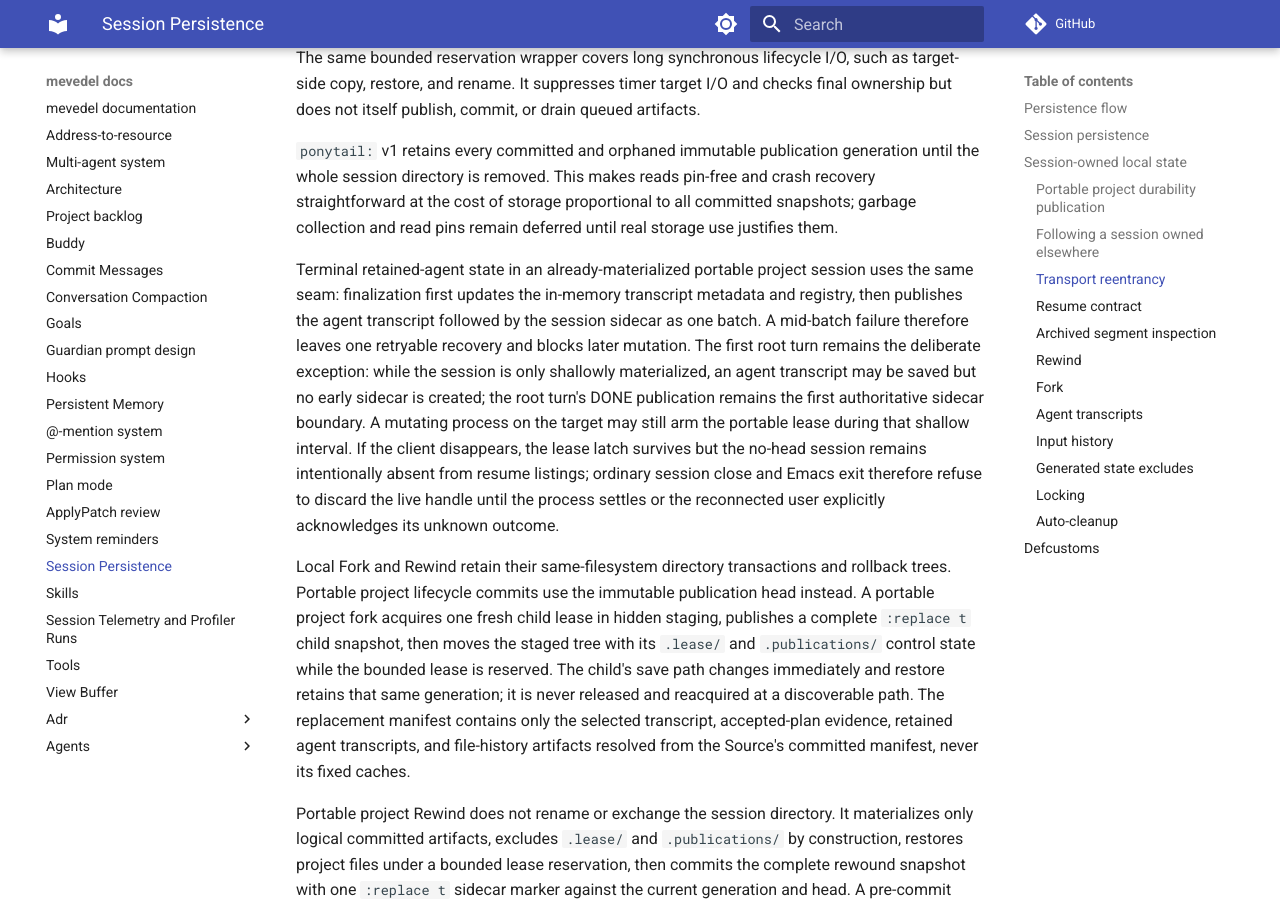
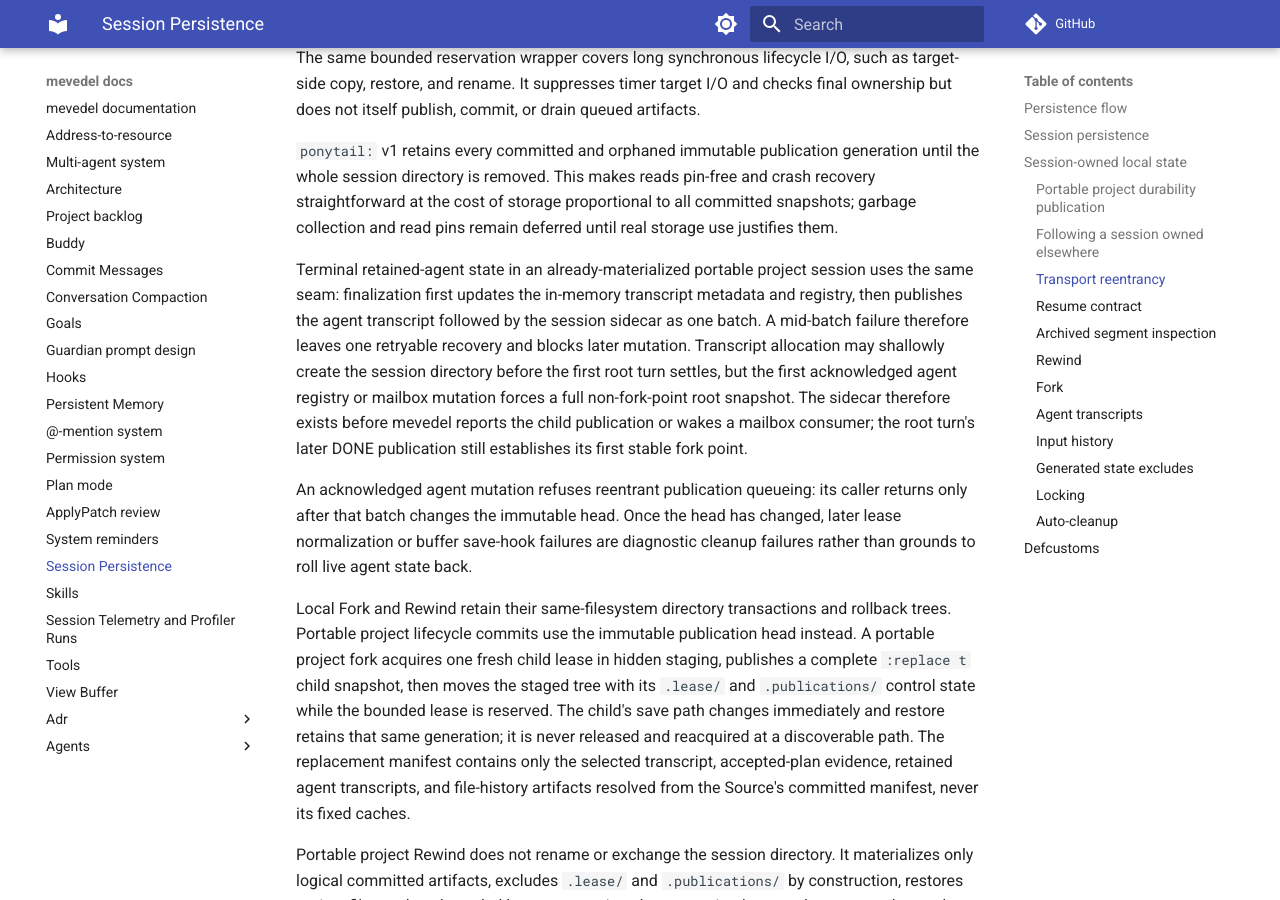
Before and after one commit to FrauH0lle/mevedel, an MkDocs documentation site: the page built from docs/sessions.md, in a window 1280 px wide and 900 px high, scrolled down 12023 px. Built offline with MkDocs 1.6.1 and Material for MkDocs 9.7.7, drawn with Linux system fonts in a browser that asks for light colours; comment, search, counter and statistics services are not loaded.

Commit message:
fix(agent): Make retained settlement durable

```diff
--- a/docs/sessions.md
+++ b/docs/sessions.md
@@ -570,15 +570,17 @@ Terminal retained-agent state in an already-materialized portable project sessio
 the same seam: finalization first updates the in-memory transcript metadata and
 registry, then publishes the agent transcript followed by the session sidecar
 as one batch.  A mid-batch failure therefore leaves one retryable recovery and
-blocks later mutation.  The first root turn remains the deliberate exception:
-while the session is only shallowly materialized, an agent transcript may be
-saved but no early sidecar is created; the root turn's DONE publication remains
-the first authoritative sidecar boundary. A mutating process on the target may still
-arm the portable lease during that shallow interval. If the client disappears,
-the lease latch survives but the no-head session remains intentionally absent
-from resume listings; ordinary session close and Emacs exit therefore refuse to
-discard the live handle until the process settles or the reconnected user
-explicitly acknowledges its unknown outcome.
+blocks later mutation.  Transcript allocation may shallowly create the session
+directory before the first root turn settles, but the first acknowledged agent
+registry or mailbox mutation forces a full non-fork-point root snapshot.  The
+sidecar therefore exists before mevedel reports the child publication or wakes
+a mailbox consumer; the root turn's later DONE publication still establishes
+its first stable fork point.
+
+An acknowledged agent mutation refuses reentrant publication queueing: its
+caller returns only after that batch changes the immutable head.  Once the head
+has changed, later lease normalization or buffer save-hook failures are
+diagnostic cleanup failures rather than grounds to roll live agent state back.
 
 Local Fork and Rewind retain their same-filesystem directory transactions and
 rollback trees.  Portable project lifecycle commits use the immutable
```
Also changed, not shown: docs/agents.md (+14 -2 lines), 11 other files.
